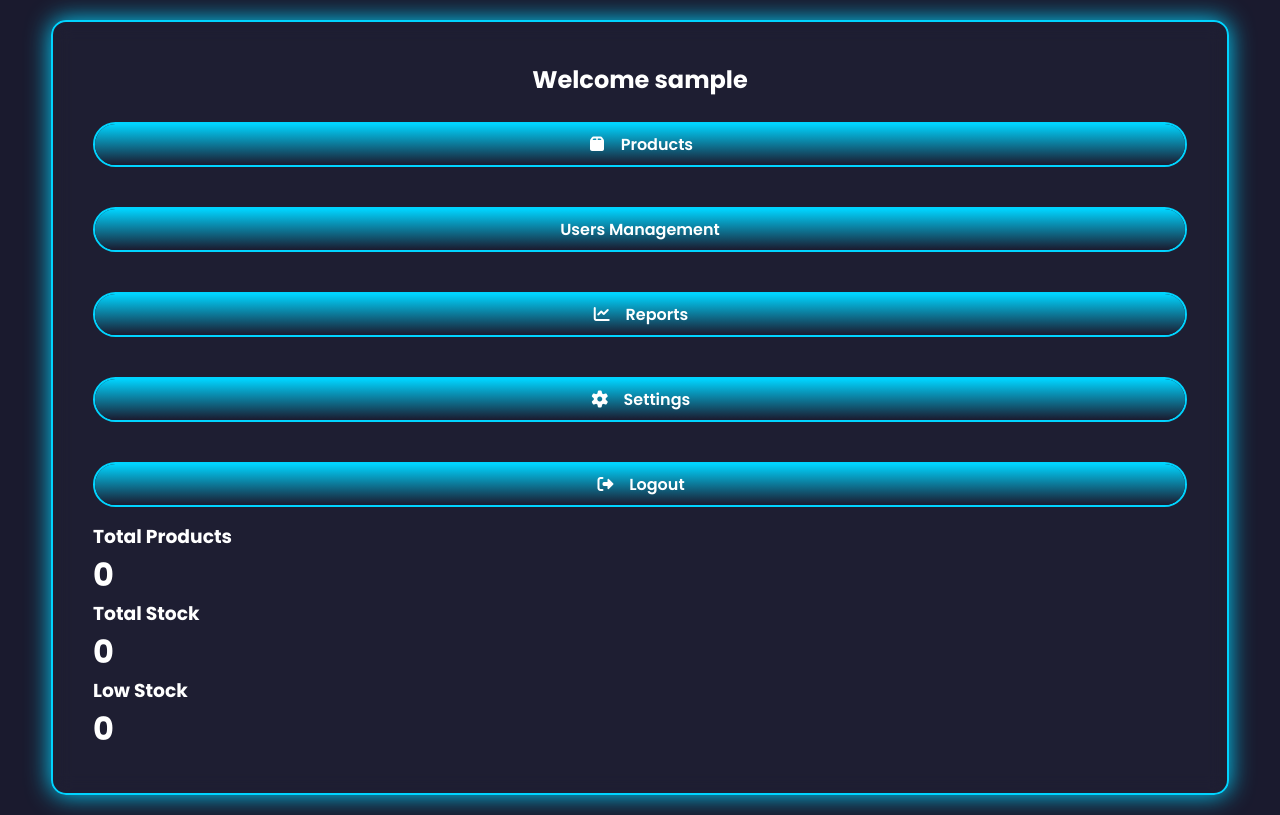
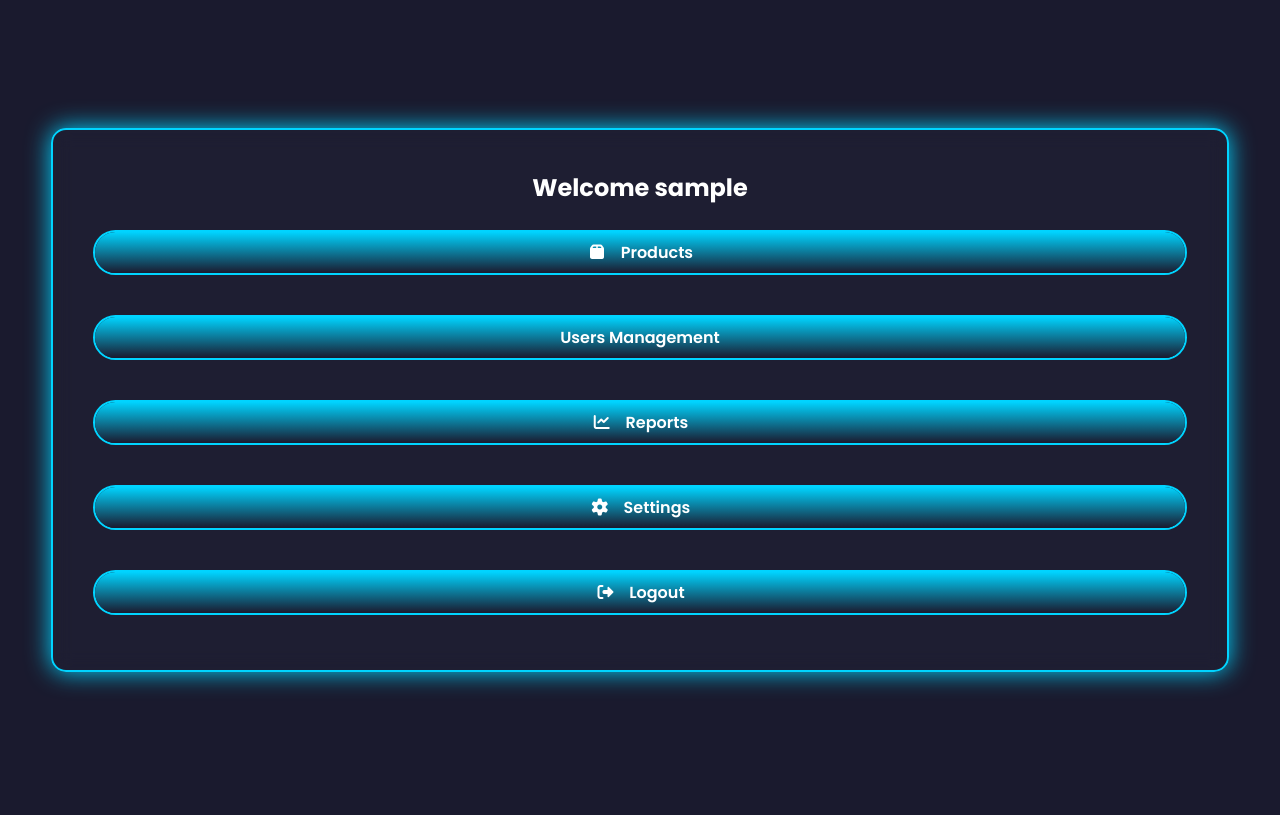
Before and after one commit to Ameera1929/SIM-PROJECT, a website: page frontend/dashboard.html in a window 1280 px wide. Drawn offline with Linux system fonts and the light colour scheme; no server answers; sample sign-in values are in the browser's storage.

Commit message:
Completed Phase 2 frontend updates

```diff
--- a/frontend/dashboard.html
+++ b/frontend/dashboard.html
@@ -61,6 +61,8 @@
     </button>
 
 </div>
+<div id="statsSection">
+
     <div class="dashboard-stats">
 
         <div class="stat-card">
@@ -80,6 +82,7 @@
 
     </div>
 
+</div>
 
 </div>
 
--- a/frontend/script.js
+++ b/frontend/script.js
@@ -353,6 +353,19 @@
     document.getElementById("welcome");
 
 const token = localStorage.getItem("token");
+const statsSection =
+    document.getElementById("statsSection");
+
+const currentUser =
+    JSON.parse(localStorage.getItem("user"));
+
+if (
+    statsSection &&
+    currentUser &&
+    currentUser.role !== "customer_admin"
+) {
+    statsSection.style.display = "none";
+}
 
 if (
     window.location.pathname.includes("dashboard.html")
@@ -387,6 +400,8 @@
 
 }
 
+
+
 function logout() {
 
 
@@ -414,9 +429,6 @@
 
 const productFormContainer =
 document.getElementById("productFormContainer");
-
-const currentUser =
-JSON.parse(localStorage.getItem("user"));
 
 if(
     showFormBtn &&
```
Lines whose indentation alone changed are shown as unchanged.
